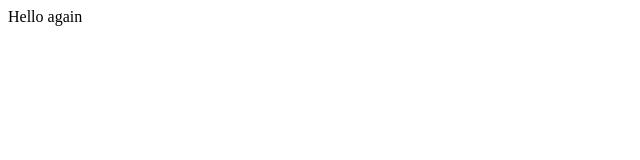
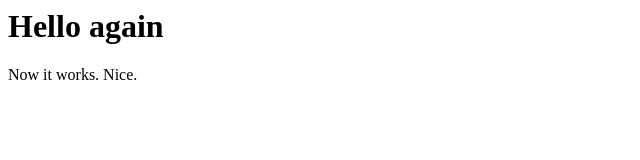
Before and after one commit to emilsall/emilsall.github.io, a plain HTML site: page index.html in a window 1280 px wide. Shown: the whole page, without its empty margins (0-640 px from the left). Drawn offline with Linux system fonts and the light colour scheme.

Commit message:
Update index.html

```diff
--- a/index.html
+++ b/index.html
@@ -1 +1,3 @@
-Hello again
+<h1>Hello again</h1>
+
+<p>Now it works. Nice.</p>
```
